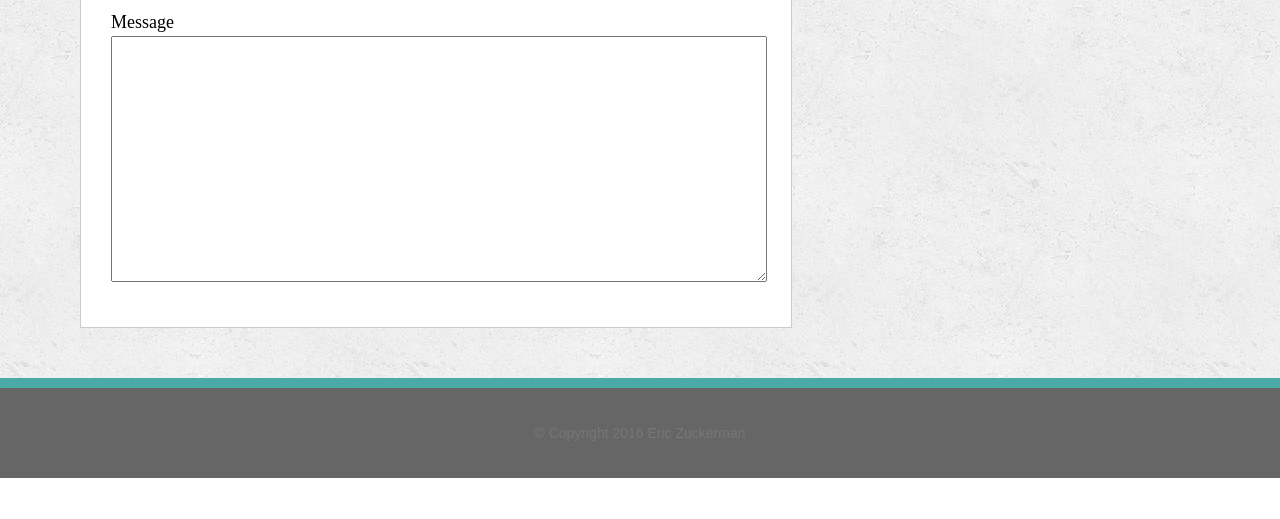
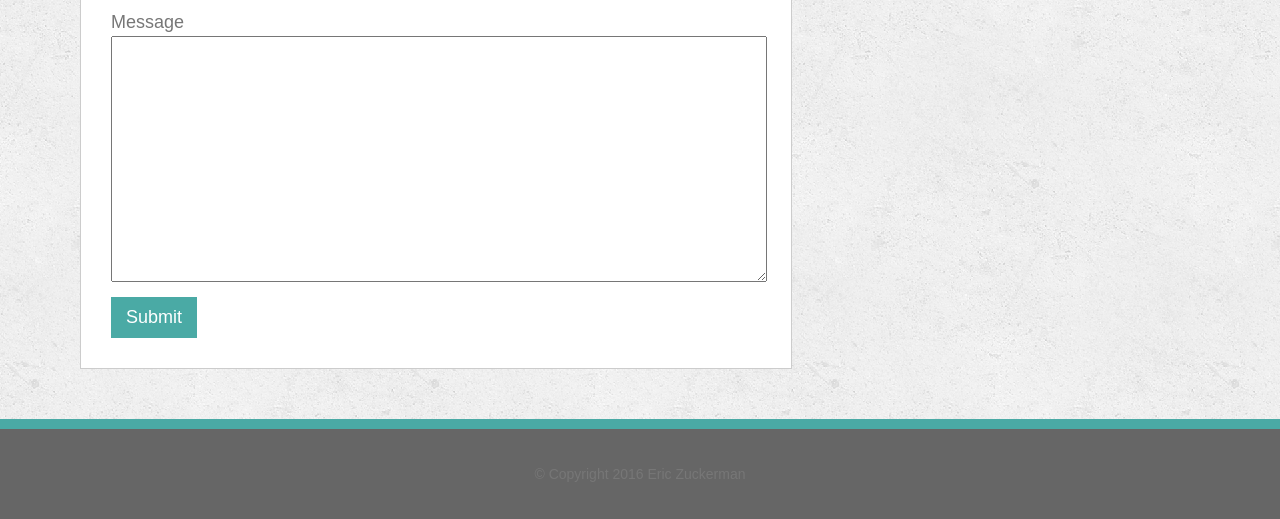
Before and after one commit to ezdel/Basic-Portfolio, a plain HTML site: page contact.html in a window 1280 px wide. Shown: the part 374-893 px from the top of the page. Before the commit the page ends 852 px from the top, so only its background shows below. Drawn offline with Linux system fonts and the light colour scheme.

Commit message:
fixed errors in contact page caused in gh-pages push

```diff
--- a/assets/css/style.css
+++ b/assets/css/style.css
@@ -165,6 +165,16 @@ input, textarea {
 label {
 	font-size: 18px;
 	line-height: 27px;
+	font-family: 'Arial', 'Helvetica Neue', Helvetica, sans-serif;
+	color: #777777;
+}
+
+button {
+	background-color: #4aaaa5;
+	color: white;
+	border: none;
+	font-size: 18px;
+	padding: 10px 15px 10px 15px;
 }
 
 #portfolio {
--- a/contact.html
+++ b/contact.html
@@ -27,6 +27,7 @@
 				<input type="text" name="email" placeholder="example@gmail.com"><br>
 				<label>Message</label><br>
 				<textarea name="message" rows="10"></textarea>
+				<button>Submit</button>
 		</form>
 	</section>
 	<aside id="connect">
```
